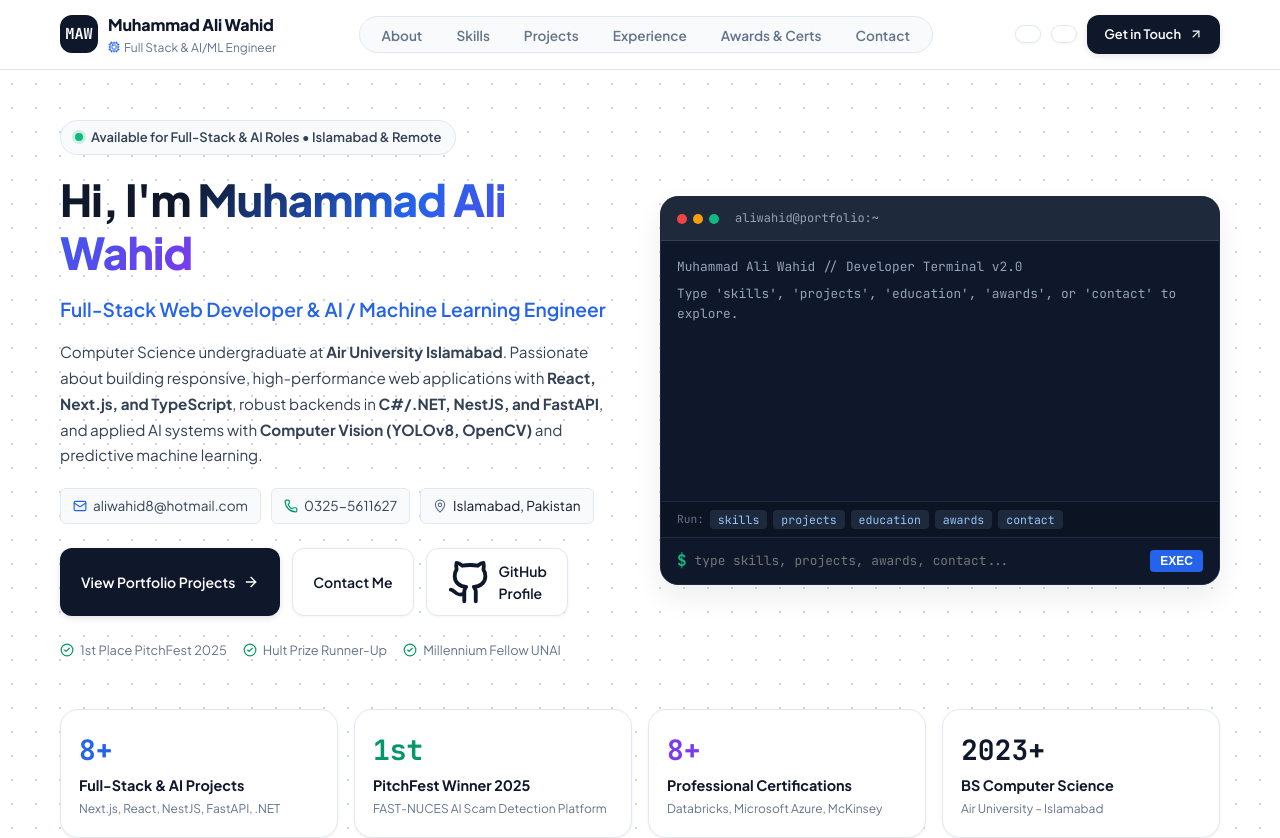
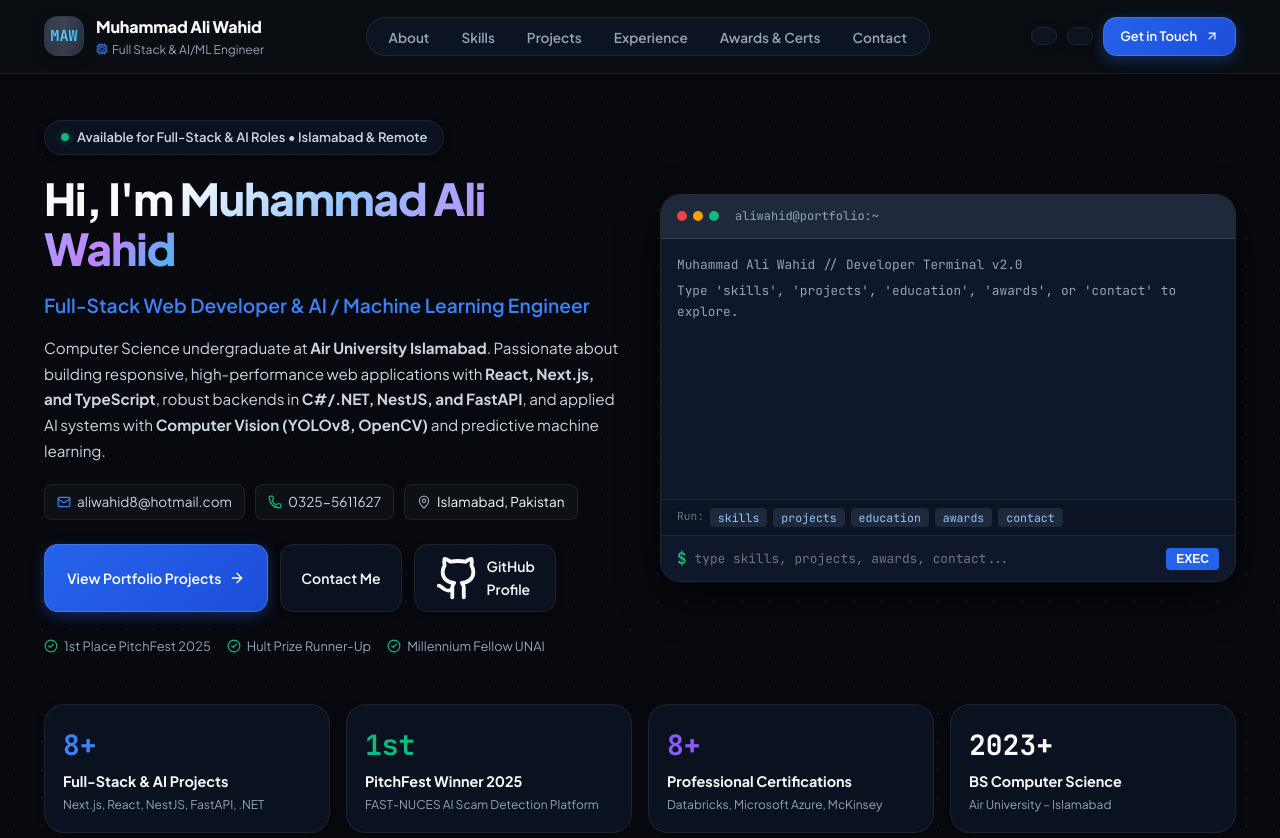
Before and after one commit to AliWahid1310/MuhammadAliWahid, a Next.js app: page / in a window 1280 px wide. Shown: the top 838 px of the page. Built offline with nearby package versions, Linux system fonts and the light colour scheme.

Commit message:
style(design-system): elevate design tokens with luxury dark theme, aurora gradients, and keyframe animations

```diff
--- a/src/app/globals.css
+++ b/src/app/globals.css
@@ -1,18 +1,73 @@
-@import url('https://fonts.googleapis.com/css2?family=Plus+Jakarta+Sans:wght@300;400;500;600;700;800&family=JetBrains+Mono:wght@400;500;600;700&display=swap');
+@import url('https://fonts.googleapis.com/css2?family=Plus+Jakarta+Sans:ital,wght@0,300;0,400;0,500;0,600;0,700;0,800;1,400&family=JetBrains+Mono:wght@400;500;600;700&family=Space+Grotesk:wght@500;600;700&display=swap');
 
 :root {
   --font-sans: 'Plus Jakarta Sans', -apple-system, BlinkMacSystemFont, 'Segoe UI', Roboto, sans-serif;
+  --font-display: 'Space Grotesk', var(--font-sans);
   --font-mono: 'JetBrains Mono', monospace;
 
-  /* Premium White / Light Theme */
-  --bg-primary: #ffffff;
-  --bg-secondary: #f8fafc;
-  --bg-card: #ffffff;
+  /* Obsidian Luxury Dark Theme (Default) */
+  --bg-primary: #07090e;
+  --bg-secondary: #0d1117;
+  --bg-card: rgba(15, 23, 42, 0.65);
+  --bg-card-hover: rgba(22, 32, 56, 0.85);
+  --bg-muted: #161f30;
+  --bg-glass: rgba(13, 17, 23, 0.72);
+
+  --border-light: rgba(255, 255, 255, 0.08);
+  --border-subtle: rgba(255, 255, 255, 0.04);
+  --border-hover: rgba(99, 102, 241, 0.4);
+  --border-glow: rgba(56, 189, 248, 0.35);
+
+  --text-dark: #f8fafc;
+  --text-body: #cbd5e1;
+  --text-muted: #94a3b8;
+  --text-light: #64748b;
+
+  --primary: #3b82f6;
+  --primary-hover: #60a5fa;
+  --primary-light: rgba(59, 130, 246, 0.12);
+  --primary-glow: rgba(59, 130, 246, 0.3);
+
+  --accent-purple: #8b5cf6;
+  --accent-purple-light: rgba(139, 92, 246, 0.12);
+  --accent-purple-glow: rgba(139, 92, 246, 0.35);
+
+  --accent-cyan: #06b6d4;
+  --accent-cyan-light: rgba(6, 182, 212, 0.12);
+
+  --accent-emerald: #10b981;
+  --accent-emerald-light: rgba(16, 185, 129, 0.12);
+
+  --accent-amber: #f59e0b;
+  --accent-amber-light: rgba(245, 158, 11, 0.12);
+
+  --accent-rose: #f43f5e;
+
+  --shadow-sm: 0 2px 8px rgba(0, 0, 0, 0.3);
+  --shadow-md: 0 8px 24px rgba(0, 0, 0, 0.45);
+  --shadow-lg: 0 16px 40px rgba(0, 0, 0, 0.6);
+  --shadow-glow: 0 0 35px rgba(59, 130, 246, 0.25);
+  --shadow-glow-purple: 0 0 35px rgba(139, 92, 246, 0.25);
+
+  --radius-sm: 8px;
+  --radius-md: 14px;
+  --radius-lg: 20px;
+  --radius-xl: 28px;
+  --radius-full: 9999px;
+}
+
+[data-theme="light"] {
+  --bg-primary: #f8fafc;
+  --bg-secondary: #ffffff;
+  --bg-card: rgba(255, 255, 255, 0.9);
+  --bg-card-hover: #ffffff;
   --bg-muted: #f1f5f9;
+  --bg-glass: rgba(255, 255, 255, 0.85);
 
-  --border-light: #e2e8f0;
-  --border-subtle: #edf2f7;
-  --border-hover: #cbd5e1;
+  --border-light: rgba(226, 232, 240, 0.9);
+  --border-subtle: rgba(241, 245, 249, 0.9);
+  --border-hover: rgba(59, 130, 246, 0.35);
+  --border-glow: rgba(59, 130, 246, 0.2);
 
   --text-dark: #0f172a;
   --text-body: #334155;
@@ -22,23 +77,26 @@
   --primary: #2563eb;
   --primary-hover: #1d4ed8;
   --primary-light: #eff6ff;
+  --primary-glow: rgba(37, 99, 235, 0.2);
 
   --accent-purple: #7c3aed;
   --accent-purple-light: #f5f3ff;
+  --accent-purple-glow: rgba(124, 58, 237, 0.2);
+
+  --accent-cyan: #0891b2;
+  --accent-cyan-light: #ecfeff;
+
   --accent-emerald: #059669;
   --accent-emerald-light: #ecfdf5;
+
   --accent-amber: #d97706;
   --accent-amber-light: #fffbeb;
 
   --shadow-sm: 0 1px 3px rgba(0, 0, 0, 0.05);
-  --shadow-md: 0 4px 12px rgba(15, 23, 42, 0.06);
-  --shadow-lg: 0 12px 28px rgba(15, 23, 42, 0.08);
-  --shadow-hover: 0 18px 36px rgba(37, 99, 235, 0.12);
-
-  --radius-sm: 6px;
-  --radius-md: 12px;
-  --radius-lg: 18px;
-  --radius-full: 9999px;
+  --shadow-md: 0 4px 16px rgba(15, 23, 42, 0.08);
+  --shadow-lg: 0 16px 32px rgba(15, 23, 42, 0.1);
+  --shadow-glow: 0 0 25px rgba(37, 99, 235, 0.15);
+  --shadow-glow-purple: 0 0 25px rgba(124, 58, 237, 0.15);
 }
 
 * {
@@ -49,6 +107,10 @@
 
 html {
   scroll-behavior: smooth;
+  color-scheme: dark;
+}
+
+html[data-theme="light"] {
   color-scheme: light;
 }
 
@@ -59,22 +121,90 @@ body {
   line-height: 1.6;
   overflow-x: hidden;
   -webkit-font-smoothing: antialiased;
+  -moz-osx-font-smoothing: grayscale;
+  transition: background-color 0.3s ease, color 0.3s ease;
 }
 
-/* Background Engineering Grid */
+/* Custom Luxury Scrollbar */
+::-webkit-scrollbar {
+  width: 10px;
+}
+::-webkit-scrollbar-track {
+  background: var(--bg-primary);
+}
+::-webkit-scrollbar-thumb {
+  background: rgba(148, 163, 184, 0.2);
+  border-radius: 9999px;
+  border: 2px solid var(--bg-primary);
+}
+::-webkit-scrollbar-thumb:hover {
+  background: rgba(148, 163, 184, 0.4);
+}
+
+/* Background Grids & Ambient Lights */
 .bg-grid {
-  background-image: radial-gradient(#cbd5e1 1px, transparent 1px);
-  background-size: 24px 24px;
+  background-image: radial-gradient(rgba(255, 255, 255, 0.07) 1px, transparent 1px);
+  background-size: 28px 28px;
+}
+[data-theme="light"] .bg-grid {
+  background-image: radial-gradient(rgba(15, 23, 42, 0.08) 1px, transparent 1px);
+}
+
+.aurora-bg {
+  position: absolute;
+  top: 0;
+  left: 0;
+  right: 0;
+  bottom: 0;
+  overflow: hidden;
+  pointer-events: none;
+  z-index: 0;
+}
+
+.aurora-orb {
+  position: absolute;
+  border-radius: 50%;
+  filter: blur(80px);
+  opacity: 0.35;
+  animation: floatOrb 18s ease-in-out infinite alternate;
+}
+
+@keyframes floatOrb {
+  0% { transform: translate(0px, 0px) scale(1); }
+  50% { transform: translate(60px, -40px) scale(1.15); }
+  100% { transform: translate(-40px, 50px) scale(0.9); }
+}
+
+@keyframes pulseGlow {
+  0%, 100% { opacity: 0.4; transform: scale(1); }
+  50% { opacity: 0.8; transform: scale(1.05); }
+}
+
+@keyframes shimmer {
+  0% { background-position: -200% 0; }
+  100% { background-position: 200% 0; }
+}
+
+@keyframes borderRotate {
+  0% { --angle: 0deg; }
+  100% { --angle: 360deg; }
+}
+
+@keyframes floatBadge {
+  0%, 100% { transform: translateY(0); }
+  50% { transform: translateY(-5px); }
 }
 
 /* Container */
 .container {
   width: 100%;
-  max-width: 1200px;
+  max-width: 1240px;
   margin-left: auto;
   margin-right: auto;
-  padding-left: 20px;
-  padding-right: 20px;
+  padding-left: 24px;
+  padding-right: 24px;
+  position: relative;
+  z-index: 1;
 }
 
 /* Typography */
@@ -82,8 +212,32 @@ body {
   font-family: var(--font-mono);
 }
 
+.font-display {
+  font-family: var(--font-display);
+}
+
 .heading-gradient {
+  background: linear-gradient(135deg, #ffffff 0%, #93c5fd 40%, #c084fc 80%, #38bdf8 100%);
+  -webkit-background-clip: text;
+  -webkit-text-fill-color: transparent;
+  background-clip: text;
+}
+
+[data-theme="light"] .heading-gradient {
   background: linear-gradient(135deg, #0f172a 0%, #2563eb 50%, #7c3aed 100%);
+  -webkit-background-clip: text;
+  -webkit-text-fill-color: transparent;
+  background-clip: text;
+}
+
+.text-gradient-cyan {
+  background: linear-gradient(135deg, #38bdf8 0%, #818cf8 100%);
+  -webkit-background-clip: text;
+  -webkit-text-fill-color: transparent;
+}
+
+.text-gradient-gold {
+  background: linear-gradient(135deg, #fbbf24 0%, #f59e0b 100%);
   -webkit-background-clip: text;
   -webkit-text-fill-color: transparent;
 }
@@ -95,12 +249,12 @@ body {
   left: 0;
   right: 0;
   z-index: 50;
-  background: rgba(255, 255, 255, 0.92);
-  backdrop-filter: blur(12px);
-  -webkit-backdrop-filter: blur(12px);
+  background: var(--bg-glass);
+  backdrop-filter: blur(16px);
+  -webkit-backdrop-filter: blur(16px);
   border-bottom: 1px solid var(--border-light);
-  padding: 12px 0;
-  transition: all 0.2s ease;
+  padding: 14px 0;
+  transition: all 0.3s cubic-bezier(0.16, 1, 0.3, 1);
 }
 
 .nav-wrapper {
@@ -112,33 +266,55 @@ body {
 .brand-logo {
   display: flex;
   align-items: center;
-  gap: 10px;
+  gap: 12px;
   text-decoration: none;
   color: var(--text-dark);
+  transition: transform 0.2s ease;
+}
+
+.brand-logo:hover {
+  transform: translateY(-1px);
 }
 
 .brand-badge {
-  width: 38px;
-  height: 38px;
+  width: 40px;
+  height: 40px;
   border-radius: var(--radius-md);
-  background: #0f172a;
-  color: #ffffff;
+  background: linear-gradient(135deg, #1e293b 0%, #0f172a 100%);
+  border: 1px solid rgba(255, 255, 255, 0.12);
+  color: #38bdf8;
   display: flex;
   align-items: center;
   justify-content: center;
   font-weight: 800;
   font-family: var(--font-mono);
   font-size: 0.95rem;
+  box-shadow: 0 4px 12px rgba(0, 0, 0, 0.3);
+  position: relative;
+  overflow: hidden;
+}
+
+.brand-badge::after {
+  content: "";
+  position: absolute;
+  top: -50%;
+  left: -50%;
+  width: 200%;
+  height: 200%;
+  background: linear-gradient(60deg, transparent, rgba(255, 255, 255, 0.15), transparent);
+  transform: rotate(30deg);
+  animation: shimmer 6s infinite;
 }
 
 .nav-links {
   display: flex;
   align-items: center;
-  gap: 6px;
-  background: var(--bg-secondary);
-  padding: 5px 8px;
+  gap: 4px;
+  background: var(--bg-card);
+  padding: 6px 8px;
   border-radius: var(--radius-full);
   border: 1px solid var(--border-light);
+  backdrop-filter: blur(12px);
   list-style: none;
 }
 
@@ -154,7 +330,7 @@ body {
 
 .nav-link-item a:hover {
   color: var(--text-dark);
-  background: #ffffff;
+  background: var(--primary-light);
   box-shadow: var(--shadow-sm);
 }
 
@@ -164,23 +340,25 @@ body {
   align-items: center;
   justify-content: center;
   gap: 8px;
-  padding: 10px 20px;
-  background: #0f172a;
+  padding: 10px 22px;
+  background: linear-gradient(135deg, #2563eb 0%, #1d4ed8 100%);
   color: #ffffff;
   font-size: 0.875rem;
   font-weight: 600;
   border-radius: var(--radius-md);
   text-decoration: none;
-  border: 1px solid transparent;
+  border: 1px solid rgba(255, 255, 255, 0.15);
   cursor: pointer;
-  transition: all 0.2s ease;
-  box-shadow: 0 2px 6px rgba(15, 23, 42, 0.12);
+  transition: all 0.25s cubic-bezier(0.16, 1, 0.3, 1);
+  box-shadow: 0 4px 14px rgba(37, 99, 235, 0.35);
+  position: relative;
+  overflow: hidden;
 }
 
 .btn-solid:hover {
-  background: #1e293b;
-  transform: translateY(-1px);
-  box-shadow: 0 4px 12px rgba(15, 23, 42, 0.18);
+  background: linear-gradient(135deg, #3b82f6 0%, #2563eb 100%);
+  transform: translateY(-2px);
+  box-shadow: 0 8px 24px rgba(37, 99, 235, 0.5);
 }
 
 .btn-outline {
@@ -189,7 +367,7 @@ body {
   justify-content: center;
   gap: 8px;
   padding: 10px 20px;
-  background: #ffffff;
+  background: var(--bg-card);
   color: var(--text-dark);
   font-size: 0.875rem;
   font-weight: 600;
@@ -197,14 +375,28 @@ body {
   text-decoration: none;
   border: 1px solid var(--border-light);
   cursor: pointer;
-  transition: all 0.2s ease;
+  transition: all 0.2s cubic-bezier(0.16, 1, 0.3, 1);
   box-shadow: var(--shadow-sm);
+  backdrop-filter: blur(8px);
 }
 
 .btn-outline:hover {
-  background: var(--bg-secondary);
+  background: var(--bg-card-hover);
   border-color: var(--border-hover);
   transform: translateY(-1px);
+  color: #ffffff;
+  box-shadow: 0 4px 16px rgba(0, 0, 0, 0.2);
+}
+
+.btn-glow {
+  position: relative;
+  background: linear-gradient(135deg, #8b5cf6 0%, #3b82f6 100%);
+  color: #ffffff;
+  box-shadow: 0 0 20px rgba(139, 92, 246, 0.4);
+}
+.btn-glow:hover {
+  box-shadow: 0 0 30px rgba(139, 92, 246, 0.6);
+  transform: translateY(-2px);
 }
 
 /* Status Pill */
@@ -212,13 +404,15 @@ body {
   display: inline-flex;
   align-items: center;
   gap: 8px;
-  padding: 6px 14px;
-  background: var(--bg-secondary);
+  padding: 6px 16px;
+  background: var(--bg-card);
   border: 1px solid var(--border-light);
   border-radius: var(--radius-full);
   font-size: 0.8125rem;
   font-weight: 600;
   color: var(--text-body);
+  backdrop-filter: blur(12px);
+  box-shadow: var(--shadow-sm);
 }
 
 .pulse-circle {
@@ -226,62 +420,84 @@ body {
   height: 8px;
   border-radius: 50%;
   background: #10b981;
-  box-shadow: 0 0 0 3px rgba(16, 185, 129, 0.2);
+  box-shadow: 0 0 0 0 rgba(16, 185, 129, 0.7);
+  animation: pulseEmerald 2s infinite;
   display: inline-block;
+}
+
+@keyframes pulseEmerald {
+  0% { transform: scale(0.95); box-shadow: 0 0 0 0 rgba(16, 185, 129, 0.7); }
+  70% { transform: scale(1); box-shadow: 0 0 0 6px rgba(16, 185, 129, 0); }
+  100% { transform: scale(0.95); box-shadow: 0 0 0 0 rgba(16, 185, 129, 0); }
 }
 
 /* Sections */
 .section-wrapper {
-  padding: 80px 0;
+  padding: 96px 0;
   border-bottom: 1px solid var(--border-light);
+  position: relative;
 }
 
 .section-tag {
   display: inline-flex;
   align-items: center;
-  gap: 6px;
-  padding: 4px 12px;
+  gap: 8px;
+  padding: 6px 14px;
   background: var(--primary-light);
-  color: var(--primary);
-  border: 1px solid rgba(37, 99, 235, 0.2);
+  color: var(--primary-hover);
+  border: 1px solid rgba(59, 130, 246, 0.25);
   border-radius: var(--radius-full);
   font-size: 0.75rem;
   font-weight: 700;
   font-family: var(--font-mono);
-  letter-spacing: 0.05em;
+  letter-spacing: 0.06em;
   text-transform: uppercase;
-  margin-bottom: 12px;
+  margin-bottom: 14px;
+  backdrop-filter: blur(8px);
 }
 
 .section-title {
-  font-size: 2.25rem;
+  font-size: 2.5rem;
   font-weight: 800;
   color: var(--text-dark);
-  letter-spacing: -0.02em;
-  line-height: 1.2;
+  letter-spacing: -0.025em;
+  line-height: 1.15;
 }
 
 .section-subtitle {
-  font-size: 1.05rem;
+  font-size: 1.0625rem;
   color: var(--text-muted);
-  max-width: 650px;
-  margin-top: 10px;
+  max-width: 680px;
+  margin-top: 12px;
+  line-height: 1.65;
 }
 
-/* Cards */
+/* Cards & Glassmorphism */
 .clean-card {
-  background: #ffffff;
+  background: var(--bg-card);
   border: 1px solid var(--border-light);
   border-radius: var(--radius-lg);
-  padding: 24px;
+  padding: 26px;
   box-shadow: var(--shadow-sm);
-  transition: all 0.25s cubic-bezier(0.16, 1, 0.3, 1);
+  backdrop-filter: blur(16px);
+  -webkit-backdrop-filter: blur(16px);
+  transition: all 0.3s cubic-bezier(0.16, 1, 0.3, 1);
+  position: relative;
 }
 
 .clean-card:hover {
   border-color: var(--border-hover);
-  box-shadow: var(--shadow-lg);
-  transform: translateY(-2px);
+  background: var(--bg-card-hover);
+  box-shadow: var(--shadow-lg), 0 0 30px rgba(59, 130, 246, 0.12);
+  transform: translateY(-3px);
+}
+
+.glass-panel {
+  background: var(--bg-glass);
+  border: 1px solid var(--border-light);
+  border-radius: var(--radius-lg);
+  backdrop-filter: blur(20px);
+  -webkit-backdrop-filter: blur(20px);
 }
 
 /* Tech Pills */
@@ -289,31 +505,44 @@ body {
   display: inline-flex;
   align-items: center;
   padding: 4px 10px;
-  background: var(--bg-muted);
+  background: rgba(255, 255, 255, 0.05);
   border: 1px solid var(--border-light);
   border-radius: var(--radius-sm);
   font-size: 0.75rem;
   font-family: var(--font-mono);
   font-weight: 600;
   color: var(--text-body);
+  transition: all 0.2s ease;
+}
+
+.tech-pill:hover {
+  background: var(--primary-light);
+  border-color: var(--primary);
+  color: var(--primary-hover);
+  transform: translateY(-1px);
 }
 
 /* Form Styles */
 .input-field {
   width: 100%;
-  padding: 10px 14px;
+  padding: 12px 16px;
   border-radius: var(--radius-md);
   border: 1px solid var(--border-light);
   font-size: 0.875rem;
   color: var(--text-dark);
+  background: rgba(15, 23, 42, 0.6);
+  outline: none;
+  transition: all 0.2s ease;
+  font-family: inherit;
+}
+
+[data-theme="light"] .input-field {
   background: #ffffff;
-  outline: none;
-  transition: border-color 0.2s ease;
 }
 
 .input-field:focus {
   border-color: var(--primary);
-  box-shadow: 0 0 0 3px rgba(37, 99, 235, 0.1);
+  box-shadow: 0 0 0 3px var(--primary-light), 0 0 16px rgba(59, 130, 246, 0.2);
 }
 
 /* Responsive grid helpers */
@@ -335,6 +564,32 @@ body {
   gap: 16px;
 }
 
+/* Floating Action Dock */
+.floating-dock {
+  position: fixed;
+  bottom: 24px;
+  left: 50%;
+  transform: translateX(-50%);
+  z-index: 40;
+  background: rgba(15, 23, 42, 0.85);
+  backdrop-filter: blur(20px);
+  -webkit-backdrop-filter: blur(20px);
+  border: 1px solid rgba(255, 255, 255, 0.12);
+  border-radius: var(--radius-full);
+  padding: 8px 14px;
+  display: flex;
+  align-items: center;
+  gap: 8px;
+  box-shadow: 0 16px 40px rgba(0, 0, 0, 0.6), 0 0 24px rgba(59, 130, 246, 0.25);
+  animation: floatBadge 4s ease-in-out infinite;
+}
+
+[data-theme="light"] .floating-dock {
+  background: rgba(255, 255, 255, 0.9);
+  border-color: rgba(226, 232, 240, 0.9);
+  box-shadow: 0 16px 32px rgba(15, 23, 42, 0.12);
+}
+
 @media (max-width: 1024px) {
   .grid-3, .grid-4 {
     grid-template-columns: repeat(2, 1fr);
@@ -349,6 +604,10 @@ body {
     display: none;
   }
   .section-title {
-    font-size: 1.75rem;
+    font-size: 1.85rem;
+  }
+  .floating-dock {
+    bottom: 16px;
+    padding: 6px 10px;
   }
 }
```
